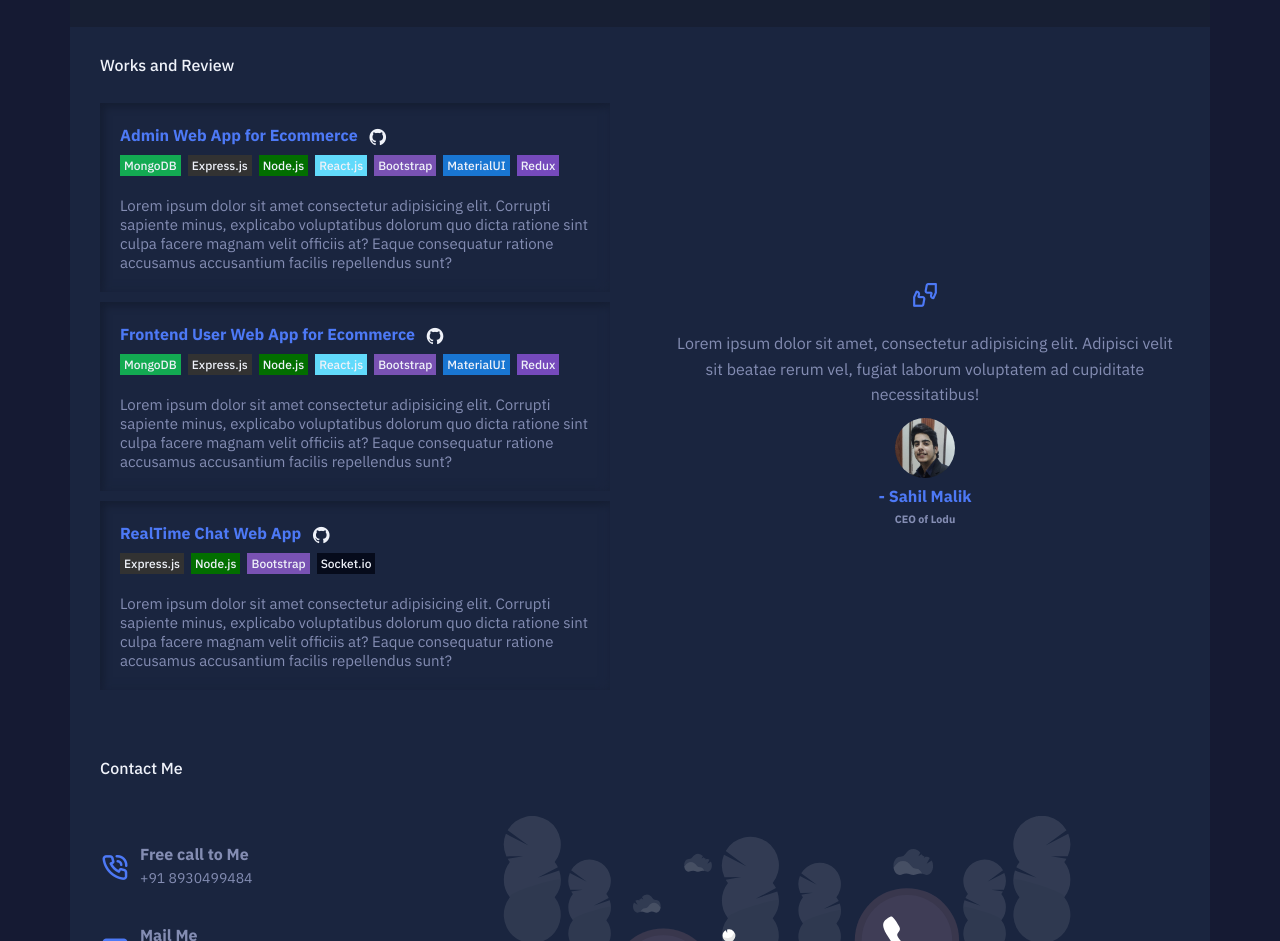
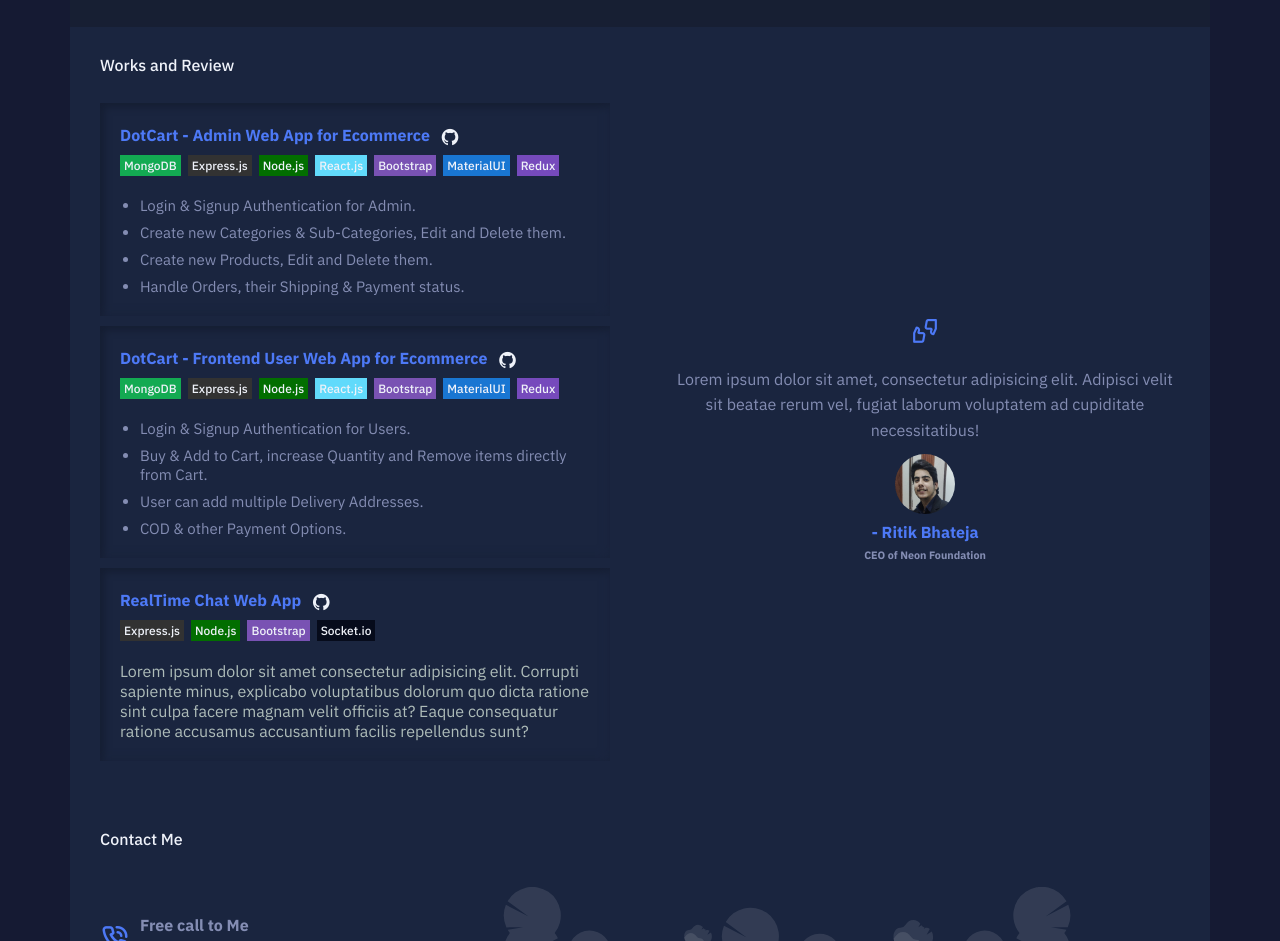
Before and after one commit to ipankaz/LiveCV, a plain HTML site: page index.html in a window 1280 px wide. Shown: the part 1245-2186 px from the top of the page. Drawn offline with nearby package versions, Linux system fonts and the light colour scheme; animation ran at ten frames a second.

Commit message:
personal project description changed
Signed-off-by: ipankaz <pkarora48216@gmail.com>

```diff
--- a/css/style.css
+++ b/css/style.css
@@ -564,10 +564,11 @@ section.work .wrapper .work_wrapper .work_card .work_skills span.redux{
 background: var(--redux);
 }
 
-section.work .wrapper .work_wrapper .work_card .work_description p{
+section.work .wrapper .work_wrapper .work_card .work_description ul li{
     color: var(--ternary);
     margin-top: 8px;
     font-size: 15px;
+    margin-left: 20px;
 }
 
 /* about section  */
--- a/index.html
+++ b/index.html
@@ -112,11 +112,9 @@
           <div class="left">
             <h2>I'm Pankaj Arora</h2>
             <p>
-              Lorem, ipsum dolor sit amet consectetur adipisicing elit.
-              Accusamus magnam maiores, impedit voluptatum officiis nostrum
-              praesentium veniam beatae rerum inventore consectetur voluptates
-              minus placeat dignissimos? Error obcaecati autem tempora
-              architecto perspiciatis earum.
+              Hey I wanted to be a part of an organization where I can
+              constantly learn and develop my technical and managements kills. I
+              look forward to establishing myself by adapting new technologies.
             </p>
             <button>Download CV</button>
           </div>
@@ -307,7 +305,7 @@
           <div class="work_wrapper">
             <div data-aos="zoom-out" class="work_card">
               <div class="work_title">
-                <a href=""><h4>Admin Web App for Ecommerce</h4></a>
+                <a href=""><h4>DotCart - Admin Web App for Ecommerce</h4></a>
                 <a
                   href="https://github.com/ipankaz/mern-ecommerce-app/tree/master/admin-app"
                   target="_blank"
@@ -324,18 +322,24 @@
                 <span class="redux">Redux</span>
               </div>
               <div class="work_description">
-                <p>
+                <!-- <p>
                   Lorem ipsum dolor sit amet consectetur adipisicing elit.
                   Corrupti sapiente minus, explicabo voluptatibus dolorum quo
                   dicta ratione sint culpa facere magnam velit officiis at?
                   Eaque consequatur ratione accusamus accusantium facilis
                   repellendus sunt?
-                </p>
+                </p> -->
+                <ul>
+                  <li>Login & Signup Authentication for Admin.</li>
+                  <li>Create new Categories & Sub-Categories, Edit and Delete them.</li>
+                  <li>Create new Products, Edit and Delete them.</li>
+                  <li>Handle Orders, their Shipping & Payment status.</li>
+                </ul>
               </div>
             </div>
             <div data-aos="zoom-out" class="work_card">
               <div class="work_title">
-                <a href=""><h4>Frontend User Web App for Ecommerce</h4></a>
+                <a href=""><h4>DotCart - Frontend User Web App for Ecommerce</h4></a>
                 <a
                   href="https://github.com/ipankaz/mern-ecommerce-app/tree/master/mern-front-end-app"
                   target="_blank"
@@ -352,13 +356,19 @@
                 <span class="redux">Redux</span>
               </div>
               <div class="work_description">
-                <p>
+                <!-- <p>
                   Lorem ipsum dolor sit amet consectetur adipisicing elit.
                   Corrupti sapiente minus, explicabo voluptatibus dolorum quo
                   dicta ratione sint culpa facere magnam velit officiis at?
                   Eaque consequatur ratione accusamus accusantium facilis
                   repellendus sunt?
-                </p>
+                </p> -->
+                <ul>
+                  <li>Login & Signup Authentication for Users.</li>
+                  <li>Buy & Add to Cart, increase Quantity and Remove items directly from Cart.</li>
+                  <li>User can add multiple Delivery Addresses.</li>
+                  <li>COD & other Payment Options.</li>
+                </ul>
               </div>
             </div>
             <div data-aos="fade-up" class="work_card">
@@ -409,7 +419,7 @@
                   />
                 </div>
                 <h2>- Sahil Malik</h2>
-                <h6>CEO of Lodu</h6>
+                <h6>CEO of Chirpati</h6>
               </div>
               <div class="slide">
                 <p>
@@ -423,8 +433,8 @@
                     alt="reviewerPic"
                   />
                 </div>
-                <h2>- Sahil Malik</h2>
-                <h6>CEO of Lodu</h6>
+                <h2>- Ritik Bhateja</h2>
+                <h6>CEO of Neon Foundation</h6>
               </div>
               <div class="slide">
                 <p>
@@ -438,8 +448,8 @@
                     alt="reviewerPic"
                   />
                 </div>
-                <h2>- Sahil Malik</h2>
-                <h6>CEO of Lodu</h6>
+                <h2>- Mohak Gupta</h2>
+                <h6>CEO of Rexe</h6>
               </div>
             </div>
           </div>
@@ -632,7 +642,7 @@
       </section>
     </main>
 
-    <footer class="container"> © All rights reserved</footer>
+    <footer class="container">© All rights reserved</footer>
     <script src="https://code.jquery.com/jquery-3.5.1.min.js"></script>
     <script src="./plugins/headline/headline.js"></script>
     <script src="./plugins/Ripples/ripples.js"></script>
```
